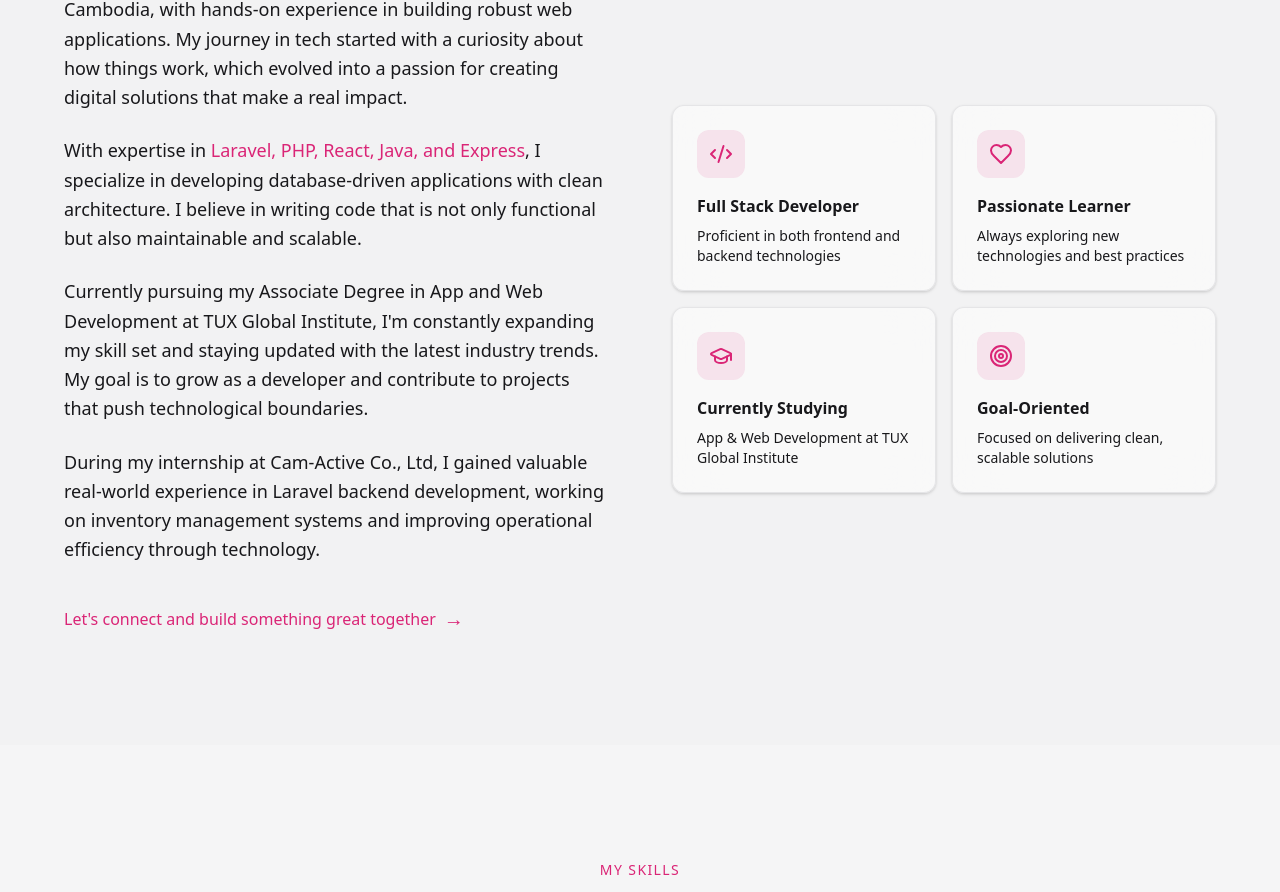
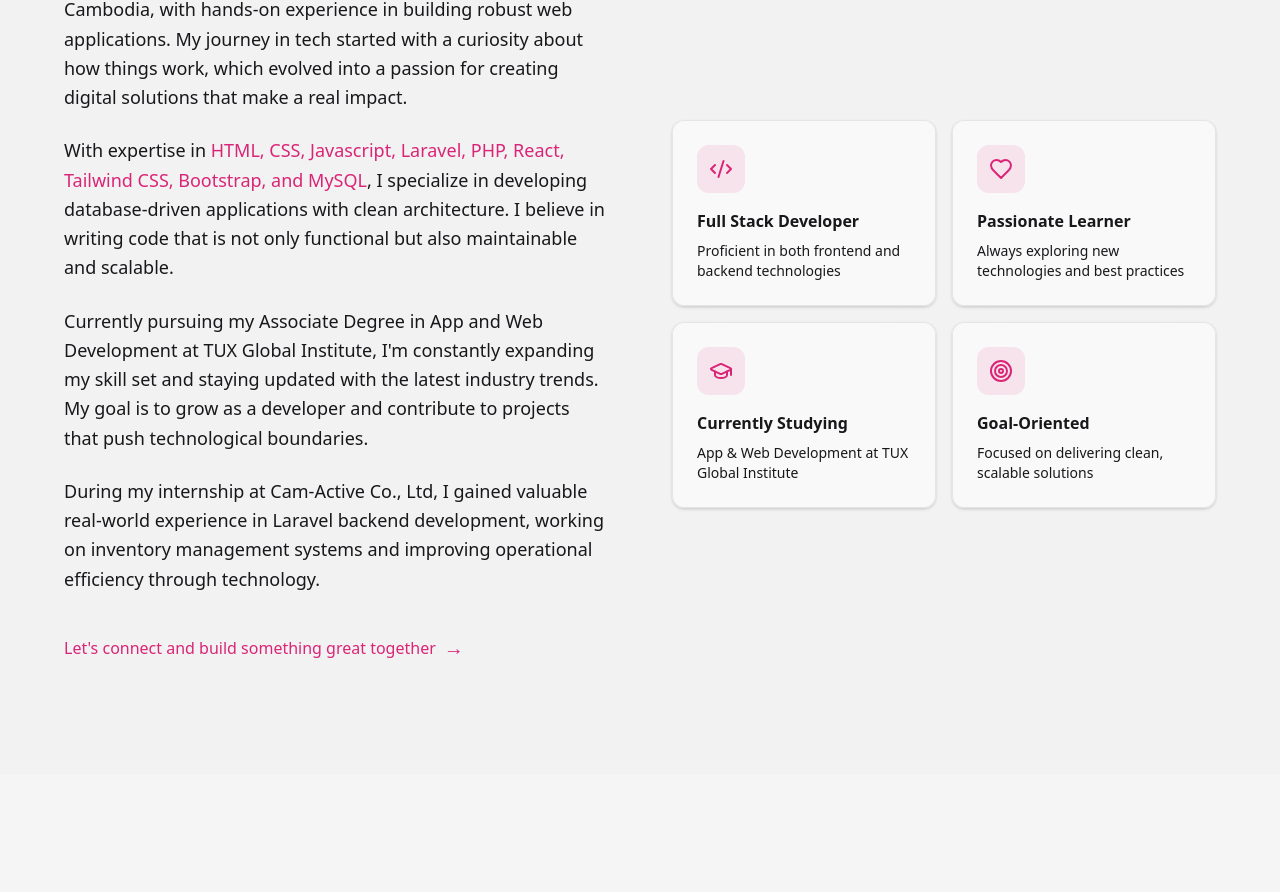
Before and after one commit to SousdeyKim/Portfolio_Sousdey_Kim, a React (Vite) app: page / in a window 1280 px wide. Shown: the part 1090-1982 px from the top of the page. Built offline with nearby package versions, Linux system fonts and the light colour scheme; the HTML template or start-up script is replaced by a standard one.

Commit message:
update about

```diff
--- a/src/components/AboutSection.tsx
+++ b/src/components/AboutSection.tsx
@@ -90,7 +90,7 @@ const AboutSection = () => {
             <p className="text-lg text-muted-foreground leading-relaxed">
               With expertise in{" "}
               <span className="text-primary">
-                Laravel, PHP, React, Java, and Express
+                HTML, CSS, Javascript, Laravel, PHP, React, Tailwind CSS, Bootstrap, and MySQL
               </span>
               , I specialize in developing database-driven applications with
               clean architecture. I believe in writing code that is not only
```
